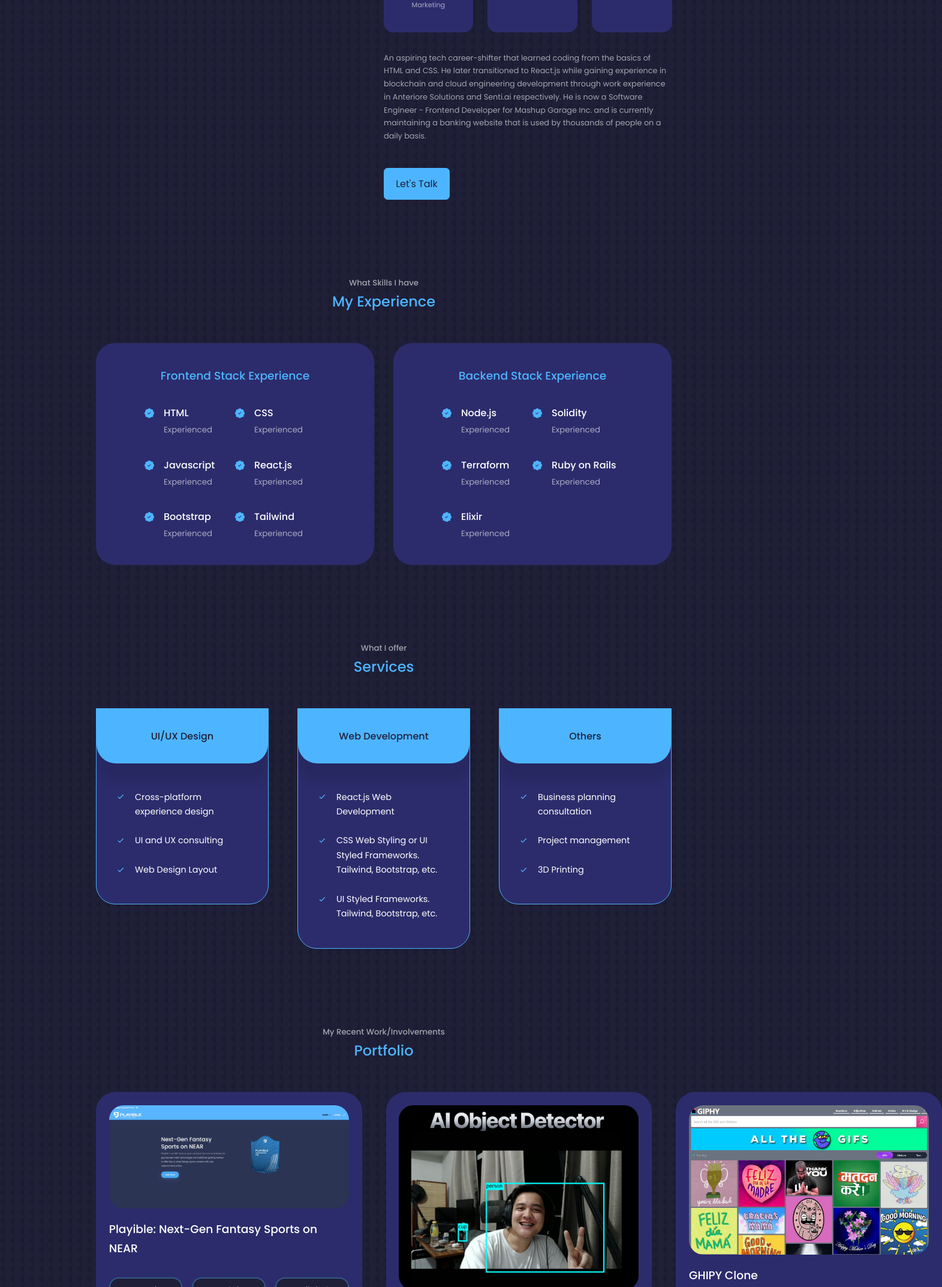
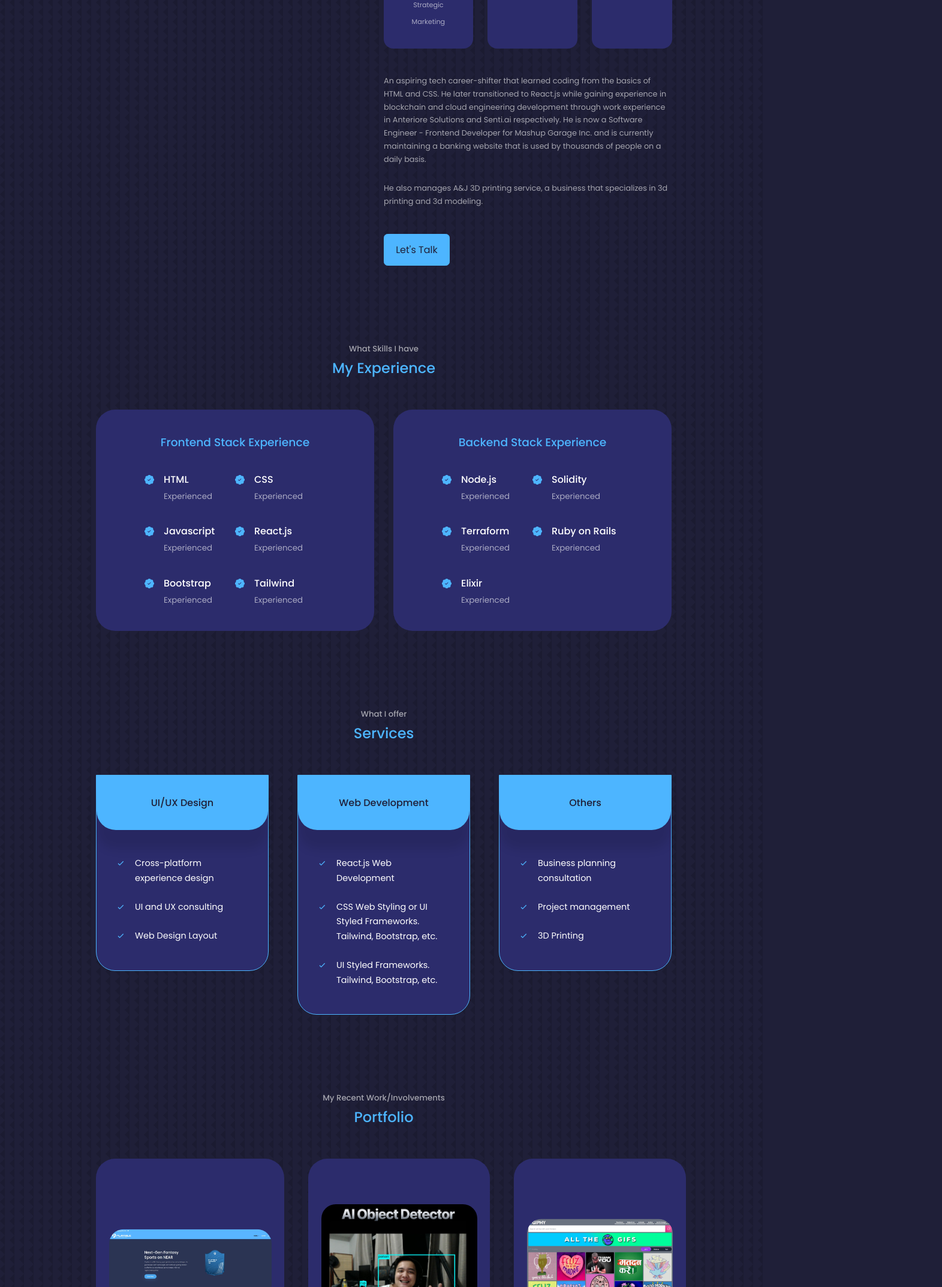
Before and after one commit to josephvillanueva/React-Portfolio, a React (Create React App) app: page / in a window 1280 px wide. Shown: the part 1460-3606 px from the top of the page at 60% size, 1571 px wide, since content can reach past the window. Built offline with nearby package versions, Linux system fonts and the light colour scheme.

Commit message:
Fix portfolio display

```diff
--- a/src/components/about/About.jsx
+++ b/src/components/about/About.jsx
@@ -22,11 +22,17 @@ const About = () => {
             <article className="about_card">
               <FaAward className="about_icon" />
               <h5>Experience</h5>
-              <small>3 years working experience in Web Development</small>
-              <small>
-                2 years working experience in Business Management, Sales, and
-                Strategic Marketing
-              </small>
+              <div className="flex flex-col">
+                <div>
+                  <small>3 years working experience in Web Development</small>
+                </div>
+                <div>
+                  <small>
+                    2 years working experience in Business Management, Sales,
+                    and Strategic Marketing
+                  </small>
+                </div>
+              </div>
             </article>
             <article className="about_card">
               <FiUsers className="about_icon" />
@@ -42,16 +48,21 @@ const About = () => {
               </small>
             </article>
           </div>
-
-          <p>
-            An aspiring tech career-shifter that learned coding from the basics
-            of HTML and CSS. He later transitioned to React.js while gaining
-            experience in blockchain and cloud engineering development through
-            work experience in Anteriore Solutions and Senti.ai respectively. He
-            is now a Software Engineer - Frontend Developer for Mashup Garage
-            Inc. and is currently maintaining a banking website that is used by
-            thousands of people on a daily basis.
-          </p>
+          <div className="about_content_p_content">
+            <p className="about_content_p_first">
+              An aspiring tech career-shifter that learned coding from the
+              basics of HTML and CSS. He later transitioned to React.js while
+              gaining experience in blockchain and cloud engineering development
+              through work experience in Anteriore Solutions and Senti.ai
+              respectively. He is now a Software Engineer - Frontend Developer
+              for Mashup Garage Inc. and is currently maintaining a banking
+              website that is used by thousands of people on a daily basis.
+            </p>
+            <p>
+              He also manages A&J 3D printing service, a business that
+              specializes in 3d printing and 3d modeling.
+            </p>
+          </div>
 
           <a href="#contact" className="btn btn-primary">
             Let's Talk
--- a/src/components/about/about.css
+++ b/src/components/about/about.css
@@ -68,8 +68,15 @@
 }
 
 .about_content p {
+  color: var(--color-light);
+}
+
+.about_content_p_content {
   margin: 2rem 0 2.6rem;
-  color: var(--color-light);
+}
+
+.about_content_p_first {
+  margin-bottom: 1rem;
 }
 
 @media screen and (max-width: 1024px) {
--- a/src/components/portfolio/Portfolio.jsx
+++ b/src/components/portfolio/Portfolio.jsx
@@ -11,7 +11,14 @@ const data = [
     title: "Playible: Next-Gen Fantasy Sports on NEAR",
     github: "https://playible.club/playible-next-gen-nft-fantasy-sports/",
     demo: "https://app.playible.io/",
-    tech: ["React.js", "Node.js", "Tailwind", "Blockchain - NEAR Protocol"],
+    tech: [
+      "React.js",
+      "Node.js",
+      "GraphQL",
+      "Tailwind",
+      "Blockchain - NEAR Protocol",
+      "Postman",
+    ],
   },
   {
     id: 2,
@@ -48,9 +55,12 @@ const Portfolio = () => {
         {data.map(({ id, image, title, github, demo, tech }) => {
           return (
             <article key={id} className="portfolio_item">
+              <div className="porfolio_item_content">
                 <div className="portfolio_item-image">
                   <img src={image} alt="" />
                 </div>
+              </div>
+              <div className="portfolio_item_container">
                 <h3>{title}</h3>
                 <div className="portfolio_tech">
                   {tech.map((yes) => {
@@ -79,6 +89,7 @@ const Portfolio = () => {
                     Live Demo
                   </a>
                 </div>
+              </div>
             </article>
           );
         })}
--- a/src/components/portfolio/portfolio.css
+++ b/src/components/portfolio/portfolio.css
@@ -4,12 +4,21 @@
   gap: 2.5rem;
 }
 
+.porfolio_item_content {
+  display: flex;
+  width: 100%;
+  justify-content: center;
+}
+
 .portfolio_item {
   background: var(--color-bg-variant);
+  border-radius: 2rem;
   padding: 1.3rem;
-  border-radius: 2rem;
+  transition: var(--transition);
   border: 1px solid transparent;
-  transition: var(--transition);
+  display: flex;
+  flex-direction: column;
+  justify-content: space-between;
 }
 
 .portfolio_item:hover {
@@ -18,10 +27,18 @@
 }
 
 .portfolio_item-image {
+  object-fit: contain;
+  width: 100%;
+  height: 310px;
+  overflow: hidden;
+  position: relative;
+}
+
+.portfolio_item-image img {
   border-radius: 1.5rem;
-  object-fit: contain;
-  width: 400px;
-  overflow: hidden;
+  position: absolute;
+  top: 50%;
+  transform: translateY(-50%);
 }
 
 .portfolio_tech {
```
Lines whose indentation alone changed are shown as unchanged.
